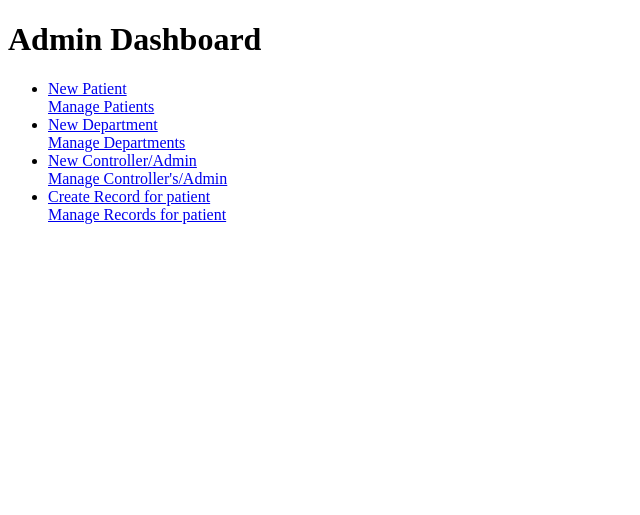
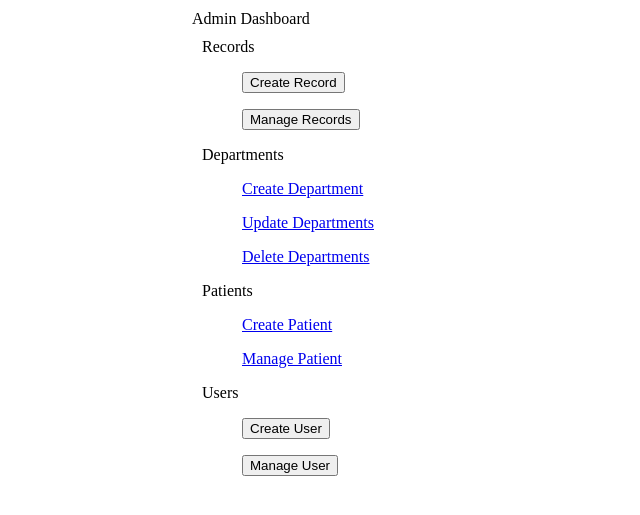
Before and after one commit to winters-brown/BAD-C, a Node project: template views/admin/dashboard.handlebars in a window 1280 px wide. Shown: the top 515 px of the page, without its empty margins (0-640 px from the left). Run offline with Node 20 templates, Linux system fonts and the light colour scheme; the template is opened without the code that fills it, so the values that code supplies are empty; some libraries are stand-ins or nearby versions.

Commit message:
Updated admin panels with bootstrap 4️⃣

```diff
--- a/views/admin/dashboard.handlebars
+++ b/views/admin/dashboard.handlebars
@@ -1,23 +1,81 @@
-<h1>Admin Dashboard</h1>
-<ul>
-    <li>
-        <a href="/api/v2/patient/create">New Patient</a>
-        <br />
-        <a href="/api/v2/patient/update">Manage Patients</a>
-    </li>
-    <li>
-        <a href="/api/v2/department/create">New Department</a>
-        <br />
-        <a href="/api/v2/department/update">Manage Departments</a>
-    </li>
-    <li>
-        <a href="/api/v2/admin/create">New Controller/Admin</a>
-        <br />
-        <a href="/api/v2/admin/update">Manage Controller's/Admin</a>
-    </li>
-    <li>
-        <a href="/api/v2/record/create">Create Record for patient</a>
-        <br />
-        <a href="/api/v2/record/update">Manage Records for patient</a>
-    </li>
-</ul>
+<div class="card">
+    <div class="card-header">
+        Admin Dashboard
+    </div>
+    <div class="row row-cols-1 row-cols-md-2" style="padding: 10px;">
+        <div class="col mb-2">
+            <div class="card">
+                <div class="card-header">
+                    Records
+                </div>
+                <div class="card-body">
+                    <ul>
+                        <button type="button" class="btn btn-secondary">Create Record</button>
+                    </ul>
+                    <ul>
+                        <button type="button" class="btn btn-secondary">Manage Records</button>
+                    </ul>
+                </div>
+            </div>
+        </div>
+
+        <div class="col mb-2">
+            <div class="card">
+                <div class="card-header">
+                    Departments
+                </div>
+                <div class="card-body">
+                    <ul>
+                        <a href="/api/v2/department/create" class="btn btn-warning">Create Department</a>
+                    </ul>
+                    <ul>
+                        <a href="/api/v2/department/update" class="btn btn-warning">Update Departments</a>
+                    </ul>
+                    <ul>
+                        <a href="/api/v2/department/delete" class="btn btn-warning">Delete Departments</a>
+                    </ul>
+                </div>
+            </div>
+        </div>
+
+        <div class="col mb-2">
+            <div class="card">
+                <div class="card-header">
+                    Patients
+                </div>
+                <div class="card-body">
+                    <ul>
+                        <a href="/api/v2/patient/create" class="btn btn-warning">Create Patient</a>
+                    </ul>
+                    <ul>
+                        <a href="/api/v2/patient/update" class="btn btn-warning">Manage Patient</a>
+                    </ul>
+                </div>
+            </div>
+        </div>
+
+        <div class="col mb-2">
+            <div class="card">
+                <div class="card-header">
+                    Users
+                </div>
+                <div class="card-body">
+                    <ul>
+                        <button type="button" class="btn btn-secondary">Create User</button>
+                    </ul>
+                    <ul>
+                        <button type="button" class="btn btn-secondary">Manage User</button>
+                    </ul>
+                </div>
+            </div>
+        </div>
+    </div>
+</div>
+
+<style>
+    body {
+        margin: auto;
+        width: 70%;
+        padding: 10px;
+    }
+</style>
```
Also changed, not shown: views/admin/patient/create.handlebars (+48 -22 lines), views/admin/patient/update.handlebars (+69 -1 lines).
